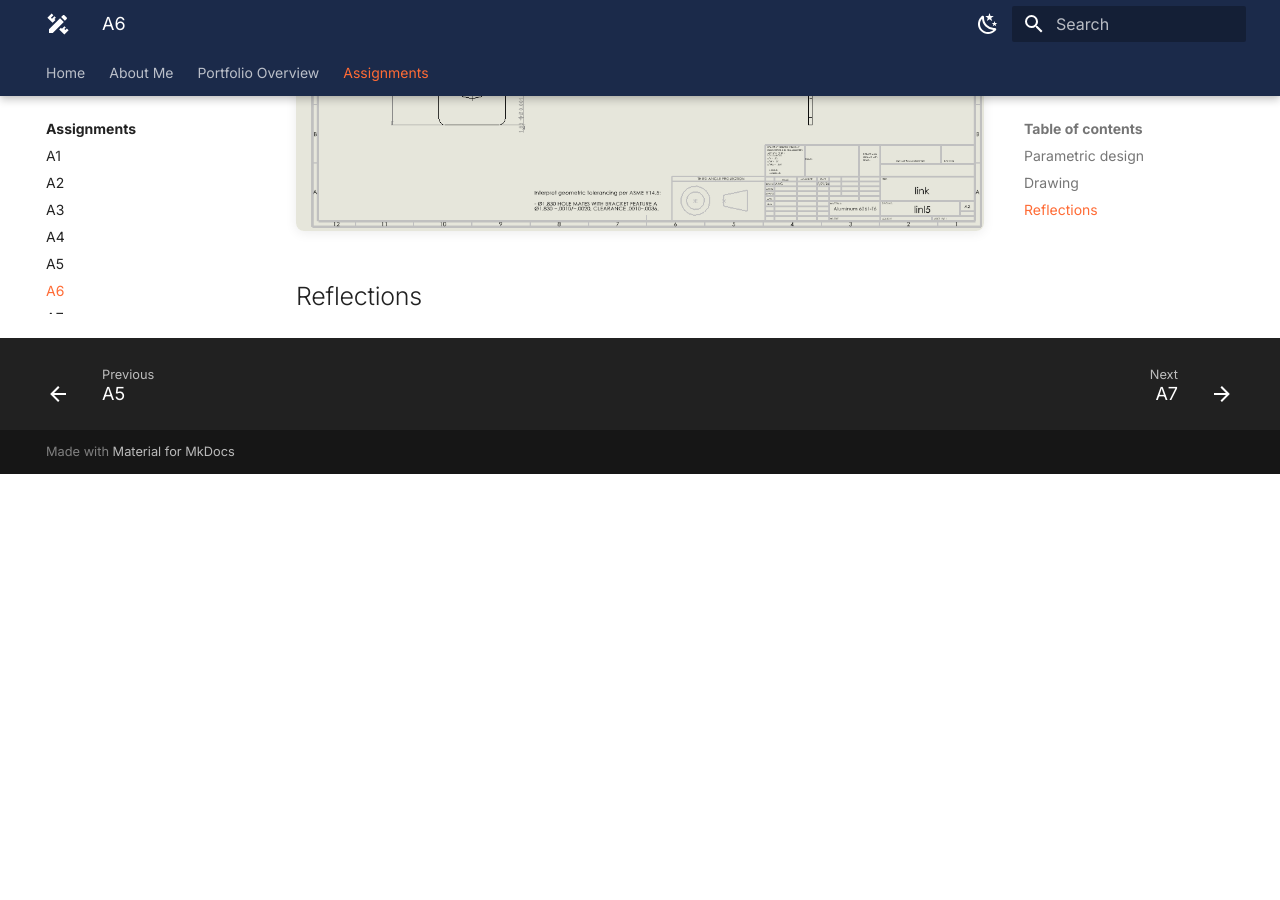
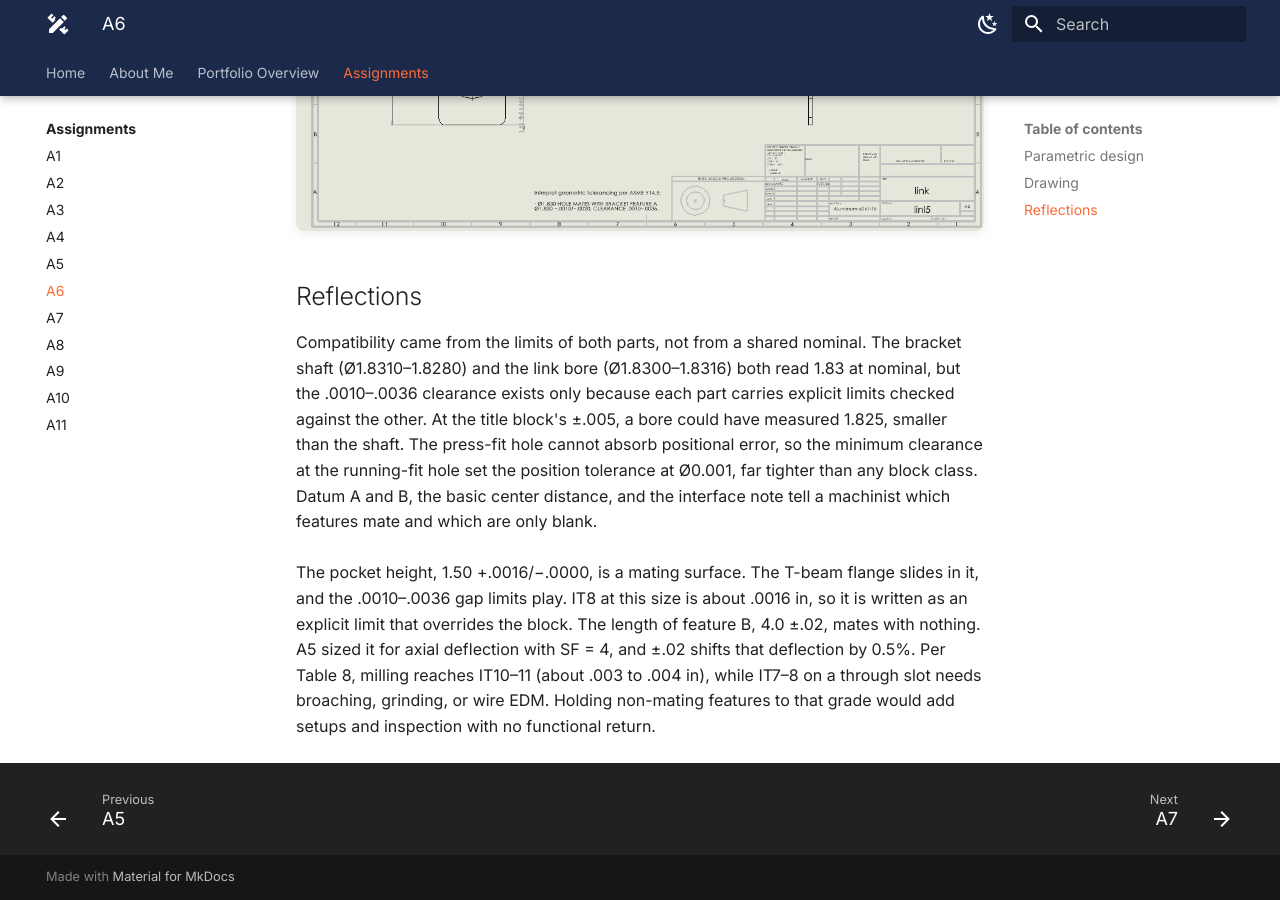
Before and after one commit to ajchiocca/megr2157-portfolio, an MkDocs documentation site: the page built from docs/assignments/A06/index.md, in a window 1280 px wide and 900 px high, scrolled down 11276 px. Built offline with MkDocs 1.6.1 and Material for MkDocs 9.7.7, drawn with Linux system fonts in a browser that asks for light colours; before the commit the page ends 11750 px from its top, so only the background shows below that.

Commit message:
Enhance reflections section with compatibility details
Added detailed reflections on compatibility and tolerances for the parts discussed.

```diff
--- a/docs/assignments/A06/index.md
+++ b/docs/assignments/A06/index.md
@@ -76,3 +76,8 @@ A link to connect feature A to other parts had to be parametrically modeled as w
 ![lnkyes](lnkyes.png)
 
 ## Reflections
+
+Compatibility came from the limits of both parts, not from a shared nominal. The bracket shaft (Ø1.8310–1.8280) and the link bore (Ø1.8300–1.8316) both read 1.83 at nominal, but the .0010–.0036 clearance exists only because each part carries explicit limits checked against the other. At the title block's ±.005, a bore could have measured 1.825, smaller than the shaft. The press-fit hole cannot absorb positional error, so the minimum clearance at the running-fit hole set the position tolerance at Ø0.001, far tighter than any block class. Datum A and B, the basic center distance, and the interface note tell a machinist which features mate and which are only blank.
+<br>
+<br>
+The pocket height, 1.50 +.0016/−.0000, is a mating surface. The T-beam flange slides in it, and the .0010–.0036 gap limits play. IT8 at this size is about .0016 in, so it is written as an explicit limit that overrides the block. The length of feature B, 4.0 ±.02, mates with nothing. A5 sized it for axial deflection with SF = 4, and ±.02 shifts that deflection by 0.5%. Per Table 8, milling reaches IT10–11 (about .003 to .004 in), while IT7–8 on a through slot needs broaching, grinding, or wire EDM. Holding non-mating features to that grade would add setups and inspection with no functional return.
```
